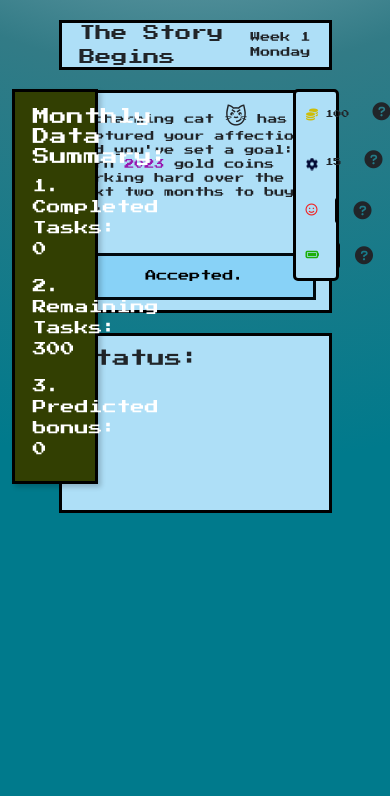
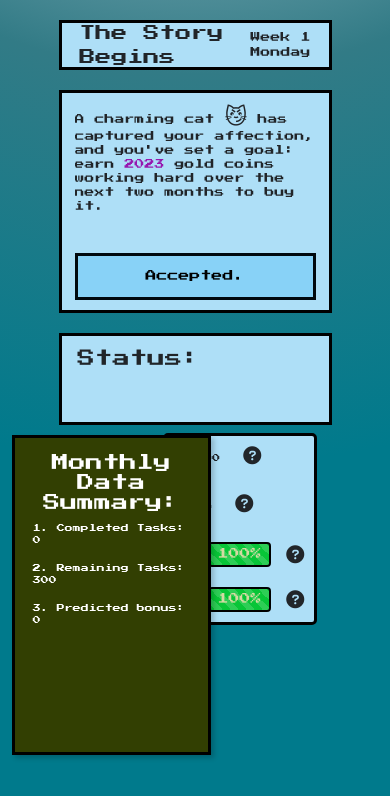
Before and after one commit to ZHLuo-Dev/Web-Application-Decision2023, a plain HTML site: page index.html in a window 390 px wide. Drawn offline with nearby package versions, Linux system fonts and the light colour scheme.

Commit message:
Update styles.css

```diff
--- a/css/styles.css
+++ b/css/styles.css
@@ -20,7 +20,6 @@ body {
 
 }
 
-
 #content {
     background-color: #AEDFF7;
     border: 3px solid black;
@@ -31,9 +30,6 @@ body {
     min-height: 2px;
 
 }
-
-
-
 
 .additional-box1 {
     background-color:#AEDFF7;
@@ -51,29 +47,29 @@ body {
 
 @media (max-width: 600px) {
     #content {
-        padding:5px 13px 2px 13px;}
+        padding:5px 13px 2px 13px;
+    }
     #storyText {
         font-size:10px !important;
         overflow: hidden;
         text-align: left;
         line-height: 1.4;
-        word-spacing: 0;}
+        word-spacing: 0;
+    }
     #options button {
-            font-size:11px !important;}
+        font-size:11px !important;
+    }
     #options {
         margin-top:40px !important;
     }
     .game-time {
-
         font-size: 10px!important;
         padding: 0;
         margin: 0;
         min-width: 0;
         flex-grow: 1;
-
     }
     .game-time-t{
-
         flex-grow: 1;
         padding: 0;
         margin: 0;
@@ -86,13 +82,29 @@ body {
         margin-bottom: 10px;
         white-space: nowrap;
         margin-bottom: 30px;
-
     }
-
     .right-panel {
-                font-size: 8px !important
+        font-size: 8px !important;
+        position: absolute !important;
+        bottom: 18.5%!important;
+        left:26%!important;
     }
-
+    .attributes-container {
+        position: absolute !important;
+        bottom: 10.5%!important;
+        left:26%!important;
+    }
+    .additional-box2 {
+        height: 70%!important;
+    }
+    .left-panel {
+        position: absolute;
+        bottom: 10.5%!important;
+        right: 46%!important;
+        top: 51.5%!important;
+        padding: 10px 13px 3px 13px;
+        font-size: 8px !important;
+}
 }
 
 
```
Lines whose indentation alone changed are shown as unchanged.
